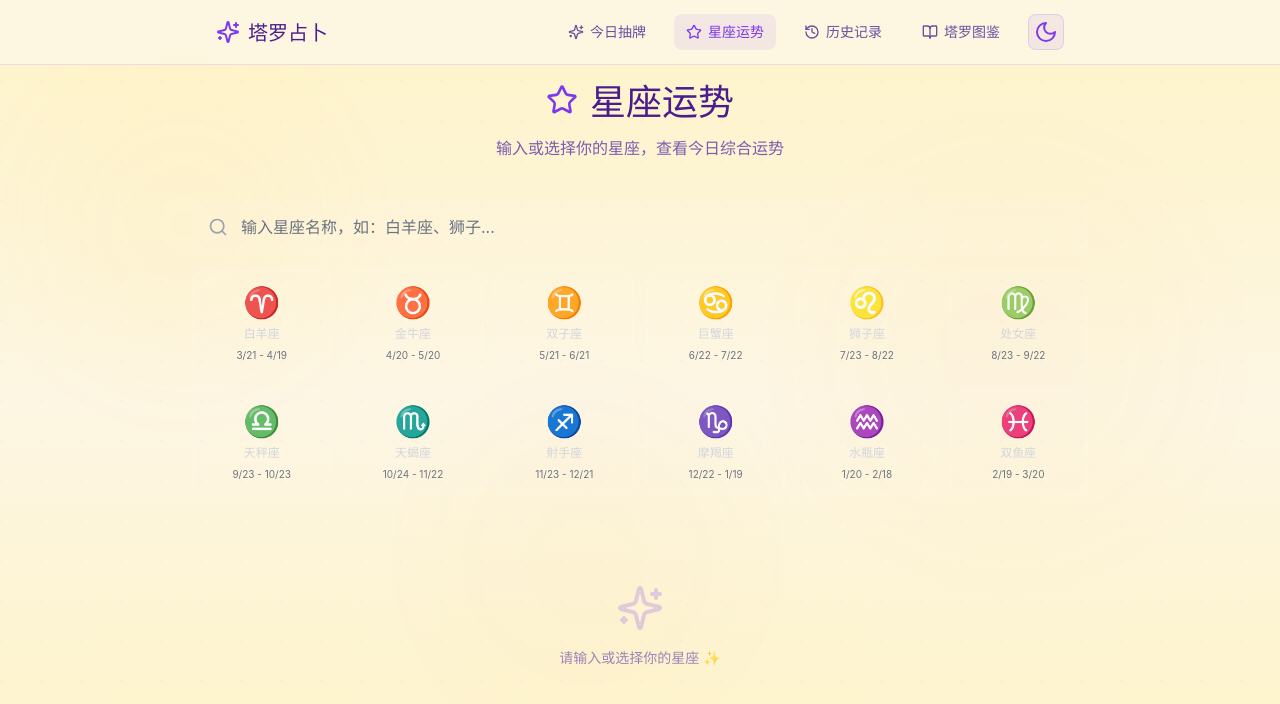
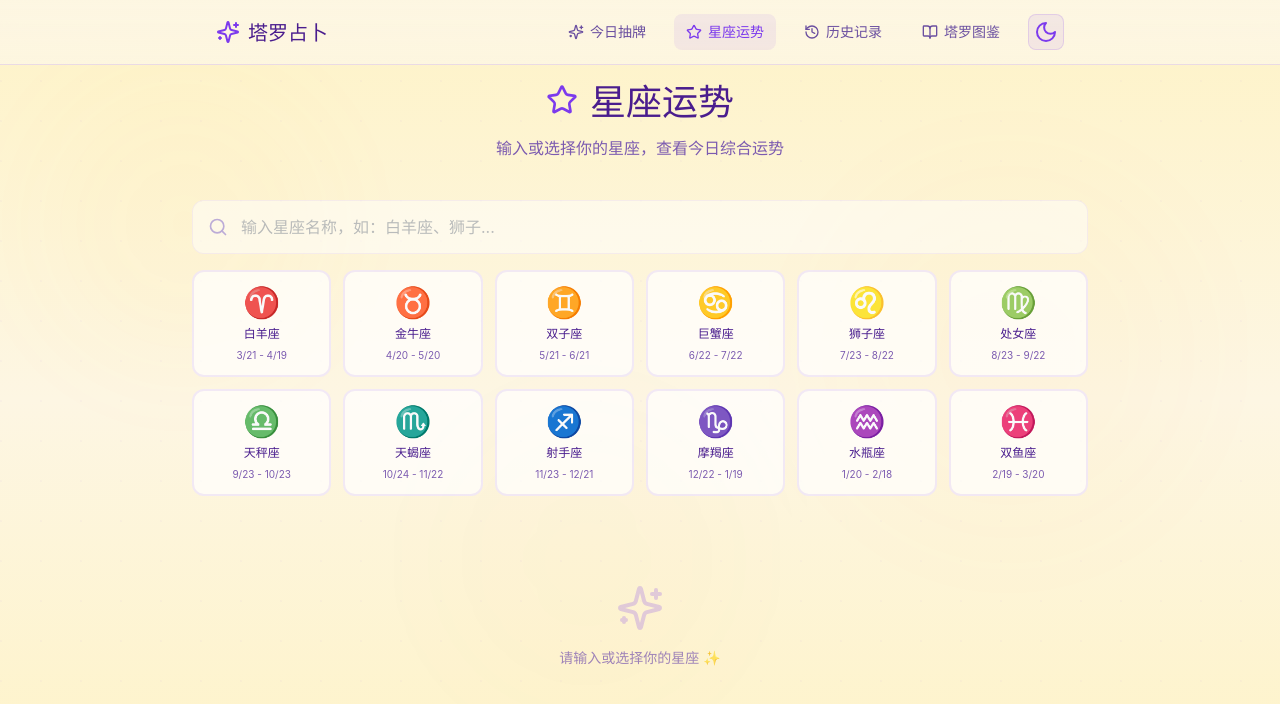
Before and after one commit to blackzero007/DXY-4100, a React (Vite) app: page /horoscope in a window 1280 px wide. Shown: the top 704 px of the page. Built offline with nearby package versions, Linux system fonts and the light colour scheme.

Commit message:
.1839955311330551:ab38d32c5bc6a55e45d8da34070f97a7_6a31651d142ef9e6d10a09c4.6a316d31142ef9e6d10a0d36.6a316d301a0a2f6bed10ba45:Trae CN.T(2026/6/16 23:35:13)

```diff
--- a/src/components/ZodiacSelector.tsx
+++ b/src/components/ZodiacSelector.tsx
@@ -60,13 +60,32 @@ export default function ZodiacSelector({ selectedSign, onSelect, autoSelectOnMat
   return (
     <div className="space-y-4">
       <div className="relative">
-        <Search className="absolute left-4 top-1/2 -translate-y-1/2 w-5 h-5 text-gray-400" />
+        <Search
+          className="absolute left-4 top-1/2 -translate-y-1/2 w-5 h-5"
+          style={{ color: 'var(--text-secondary)' }}
+        />
         <input
           type="text"
           value={searchText}
           onChange={(e) => setSearchText(e.target.value)}
           placeholder="输入星座名称，如：白羊座、狮子..."
-          className="w-full pl-12 pr-4 py-3.5 bg-white/5 border border-white/10 rounded-xl text-gray-100 placeholder:text-gray-500 focus:outline-none focus:border-amber-500/50 focus:bg-white/10 transition-all"
+          className="w-full pl-12 pr-4 py-3.5 rounded-xl focus:outline-none transition-all"
+          style={{
+            backgroundColor: 'var(--card-bg)',
+            border: '1px solid var(--card-border)',
+            color: 'var(--text-primary)',
+            opacity: 0.7,
+          }}
+          onFocus={(e) => {
+            (e.currentTarget as HTMLElement).style.backgroundColor = 'var(--card-bg)';
+            (e.currentTarget as HTMLElement).style.borderColor = 'var(--border-accent-hover)';
+            (e.currentTarget as HTMLElement).style.opacity = '1';
+          }}
+          onBlur={(e) => {
+            (e.currentTarget as HTMLElement).style.backgroundColor = 'var(--card-bg)';
+            (e.currentTarget as HTMLElement).style.borderColor = 'var(--card-border)';
+            (e.currentTarget as HTMLElement).style.opacity = '0.7';
+          }}
         />
         {searchText && (
           <button
@@ -74,7 +93,14 @@ export default function ZodiacSelector({ selectedSign, onSelect, autoSelectOnMat
               setSearchText('');
               setError('');
             }}
-            className="absolute right-4 top-1/2 -translate-y-1/2 text-gray-400 hover:text-gray-200 transition-colors"
+            className="absolute right-4 top-1/2 -translate-y-1/2 transition-colors"
+            style={{ color: 'var(--text-secondary)' }}
+            onMouseEnter={(e) => {
+              (e.currentTarget as HTMLElement).style.color = 'var(--text-primary)';
+            }}
+            onMouseLeave={(e) => {
+              (e.currentTarget as HTMLElement).style.color = 'var(--text-secondary)';
+            }}
           >
             ✕
           </button>
@@ -82,13 +108,19 @@ export default function ZodiacSelector({ selectedSign, onSelect, autoSelectOnMat
       </div>
 
       {error && (
-        <div className="flex items-center gap-2 px-4 py-3 bg-rose-500/10 border border-rose-500/30 rounded-xl">
-          <span className="text-rose-300 text-sm">{error}</span>
+        <div
+          className="flex items-center gap-2 px-4 py-3 rounded-xl"
+          style={{
+            backgroundColor: 'var(--limit-bg)',
+            border: '1px solid var(--limit-border)',
+          }}
+        >
+          <span className="text-sm" style={{ color: 'var(--limit-text)' }}>{error}</span>
         </div>
       )}
 
       {!error && searchText && filteredSigns.length > 1 && (
-        <p className="text-sm text-amber-300 px-1">
+        <p className="text-sm px-1" style={{ color: 'var(--text-accent)' }}>
           找到 {filteredSigns.length} 个匹配的星座，请点击选择
         </p>
       )}
@@ -100,12 +132,26 @@ export default function ZodiacSelector({ selectedSign, onSelect, autoSelectOnMat
             <button
               key={sign.id}
               onClick={() => handleSelect(sign)}
-              className={`group relative flex flex-col items-center gap-1.5 p-3 rounded-xl border-2 transition-all duration-300 animate-fade-in ${
-                isSelected
-                  ? 'bg-amber-500/20 border-amber-400/70 shadow-lg shadow-amber-500/20'
-                  : 'bg-white/5 border-white/10 hover:bg-white/10 hover:border-amber-500/40'
-              }`}
-              style={{ animationDelay: `${index * 40}ms` }}
+              className="group relative flex flex-col items-center gap-1.5 p-3 rounded-xl border-2 transition-all duration-300 animate-fade-in"
+              style={{
+                animationDelay: `${index * 40}ms`,
+                backgroundColor: isSelected ? 'var(--accent-light)' : 'var(--card-bg)',
+                borderColor: isSelected ? 'var(--accent-color)' : 'var(--card-border)',
+                boxShadow: isSelected ? '0 10px 15px -3px var(--accent-light), 0 4px 6px -4px var(--accent-light)' : 'none',
+              }}
+              onMouseEnter={(e) => {
+                if (!isSelected) {
+                  (e.currentTarget as HTMLElement).style.backgroundColor = 'var(--accent-light)';
+                  (e.currentTarget as HTMLElement).style.borderColor = 'var(--border-accent-hover)';
+                }
+              }}
+              onMouseLeave={(e) => {
+                if (!isSelected) {
+                  (e.currentTarget as HTMLElement).style.backgroundColor = 'var(--card-bg)';
+                  (e.currentTarget as HTMLElement).style.borderColor = 'var(--card-border)';
+                  (e.currentTarget as HTMLElement).style.boxShadow = 'none';
+                }
+              }}
             >
               <div
                 className={`text-3xl transition-transform duration-300 ${
@@ -115,16 +161,28 @@ export default function ZodiacSelector({ selectedSign, onSelect, autoSelectOnMat
                 {sign.symbol}
               </div>
               <span
-                className={`text-xs font-medium transition-colors ${
-                  isSelected ? 'text-amber-200' : 'text-gray-300 group-hover:text-amber-200'
-                }`}
+                className="text-xs font-medium transition-colors"
+                style={{ color: isSelected ? 'var(--text-accent)' : 'var(--text-primary)' }}
               >
                 {sign.name}
               </span>
-              <span className="text-[10px] text-gray-500">{sign.dateRange}</span>
+              <span
+                className="text-[10px]"
+                style={{ color: 'var(--text-secondary)' }}
+              >
+                {sign.dateRange}
+              </span>
               {isSelected && (
-                <div className="absolute -top-1 -right-1 w-4 h-4 bg-amber-400 rounded-full flex items-center justify-center">
-                  <svg className="w-2.5 h-2.5 text-purple-950" fill="currentColor" viewBox="0 0 20 20">
+                <div
+                  className="absolute -top-1 -right-1 w-4 h-4 rounded-full flex items-center justify-center"
+                  style={{ backgroundColor: 'var(--accent-color)' }}
+                >
+                  <svg
+                    className="w-2.5 h-2.5"
+                    style={{ color: 'var(--bg-primary)' }}
+                    fill="currentColor"
+                    viewBox="0 0 20 20"
+                  >
                     <path fillRule="evenodd" d="M16.707 5.293a1 1 0 010 1.414l-8 8a1 1 0 01-1.414 0l-4-4a1 1 0 011.414-1.414L8 12.586l7.293-7.293a1 1 0 011.414 0z" clipRule="evenodd" />
                   </svg>
                 </div>
```
